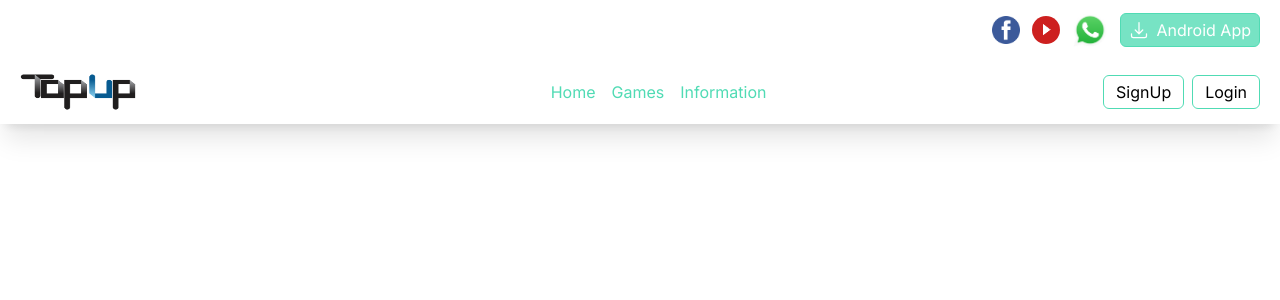
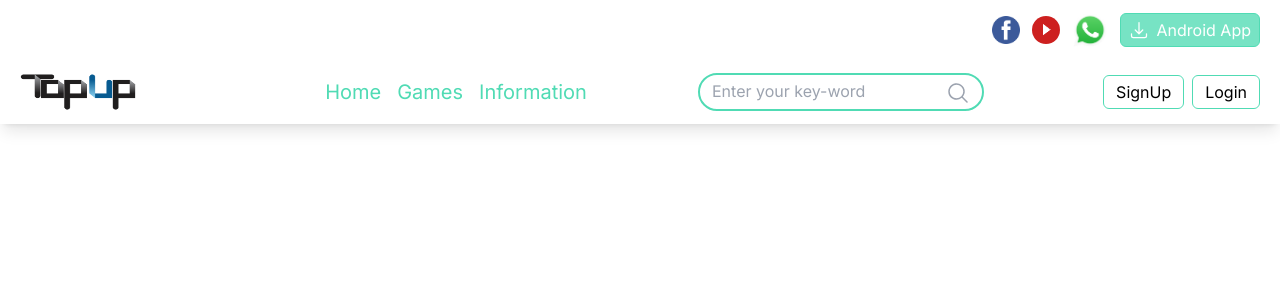
Before and after one commit to shaiadul/top_up_website, a Next.js app: page / in a window 1280 px wide. Shown: the top 300 px of the page. Built offline with nearby package versions, Linux system fonts and the light colour scheme.

Commit message:
head ui done

```diff
--- a/components/header/mainnav.jsx
+++ b/components/header/mainnav.jsx
@@ -6,13 +6,14 @@ import Link from "next/link";
 import Image from "next/image";
 import TopNav from "./topnav";
 import logo from "../../public/logo.png";
+import { MagnifyingGlassIcon } from "@heroicons/react/24/solid";
 
 function MainNav() {
   const [isOpen, setIsOpen] = useState(false);
   const divRef = useRef();
 
   return (
-    <nav className="shadow-xl fixed top-0 w-full">
+    <nav className="shadow-lg fixed top-0 w-full">
       <TopNav />
       <div className="container mx-auto px-5">
         <div className="flex items-center justify-between h-16">
@@ -34,7 +35,7 @@ function MainNav() {
           </div>
 
           <div className="hidden md:block">
-            <ul className="flex items-center justify-center space-x-4 ga">
+            <ul className="flex items-center justify-center space-x-4 text-xl">
               <li className="inline-block ">
                 <Link
                   className="text-[#50DBB4] hover:text-gray-600 duration-500"
@@ -50,9 +51,7 @@ function MainNav() {
                 >
                   Games
                 </Link>
-                <div className="hidden group-hover:block h-60 w-[500px] absolute left-0 shadow-xl border-2 border-[#50dbb464] rounded-md bg-gray-50 duration-200">
-
-                </div>
+                <div className="hidden group-hover:block h-60 w-[500px] absolute left-0 shadow-xl border-2 border-[#50dbb464] rounded-md bg-gray-50 duration-200"></div>
               </li>
               <li className="inline-block ">
                 <Link
@@ -62,9 +61,18 @@ function MainNav() {
                   Information
                 </Link>
               </li>
+            </ul>
+          </div>
 
-
-            </ul>
+          <div className="hidden md:block">
+            <div className="inline-block mr-2 py-1 px-3 border-2 border-[#50DBB4] rounded-full ">
+              <input
+                className="focus:outline-none bg-transparent"
+                type="text"
+                placeholder="Enter your key-word"
+              />
+              <MagnifyingGlassIcon className="w-6 h-6 font-semibold text-gray-400 inline-block" />
+            </div>
           </div>
 
           <div className="hidden lg:block">
```
